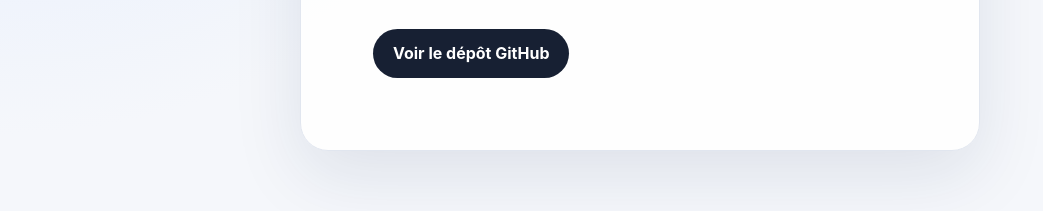
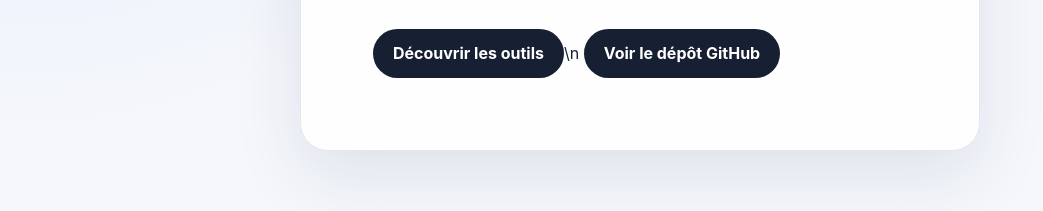
Before and after one commit to newgeekhere/Codex-prime, a plain HTML site: page index.html in a window 1280 px wide. Shown: the part 499-710 px from the top of the page, without its empty margins (0-1043 px from the left). Drawn offline with Linux system fonts and the light colour scheme.

Commit message:
Link homepage to tools catalogue

```diff
--- a/index.html
+++ b/index.html
@@ -13,7 +13,7 @@
       <p class="eyebrow">CODEX PRIME · PREMIER PROJET</p>
       <h1>Bonjour, les scapien (ne)s!</h1>
       <p class="intro">Ma première page web statique est en ligne. Simple, rapide et prête à évoluer.</p>
-      <a class="button" href="https://github.com/newgeekhere/Codex-prime">Voir le dépôt GitHub</a>
+      <a class="button" href="outils.html">Découvrir les outils</a>\n      <a class="button" href="https://github.com/newgeekhere/Codex-prime">Voir le dépôt GitHub</a>
     </div>
   </main>
 </body>
```
